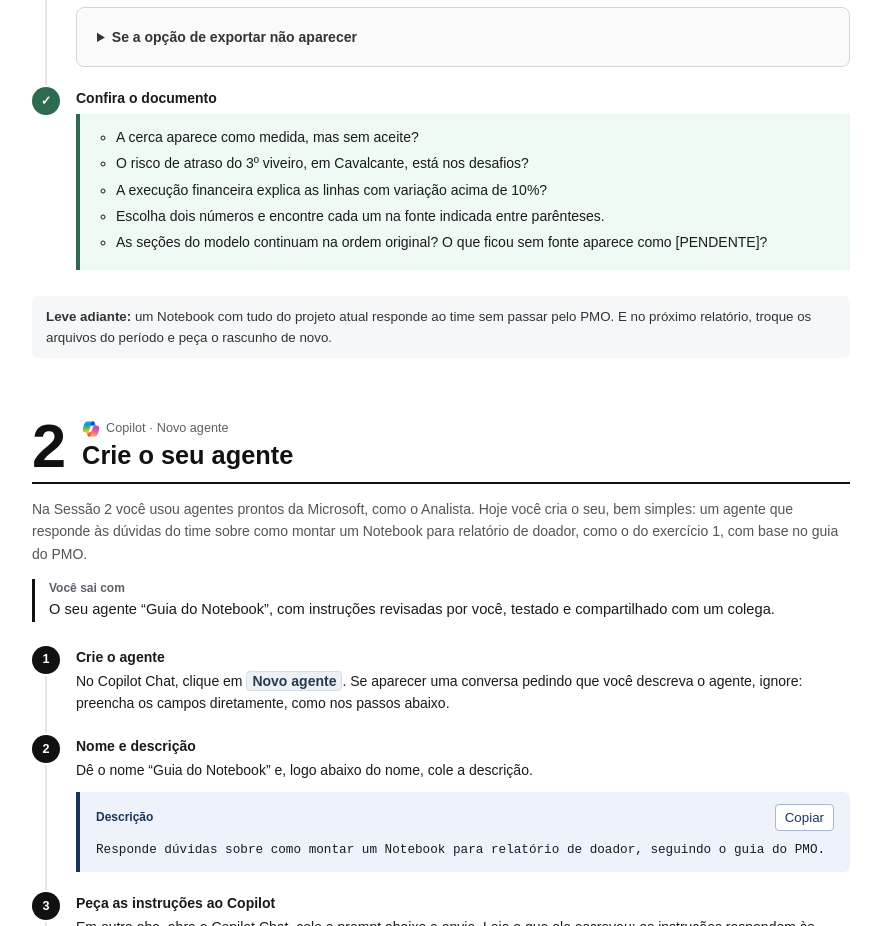
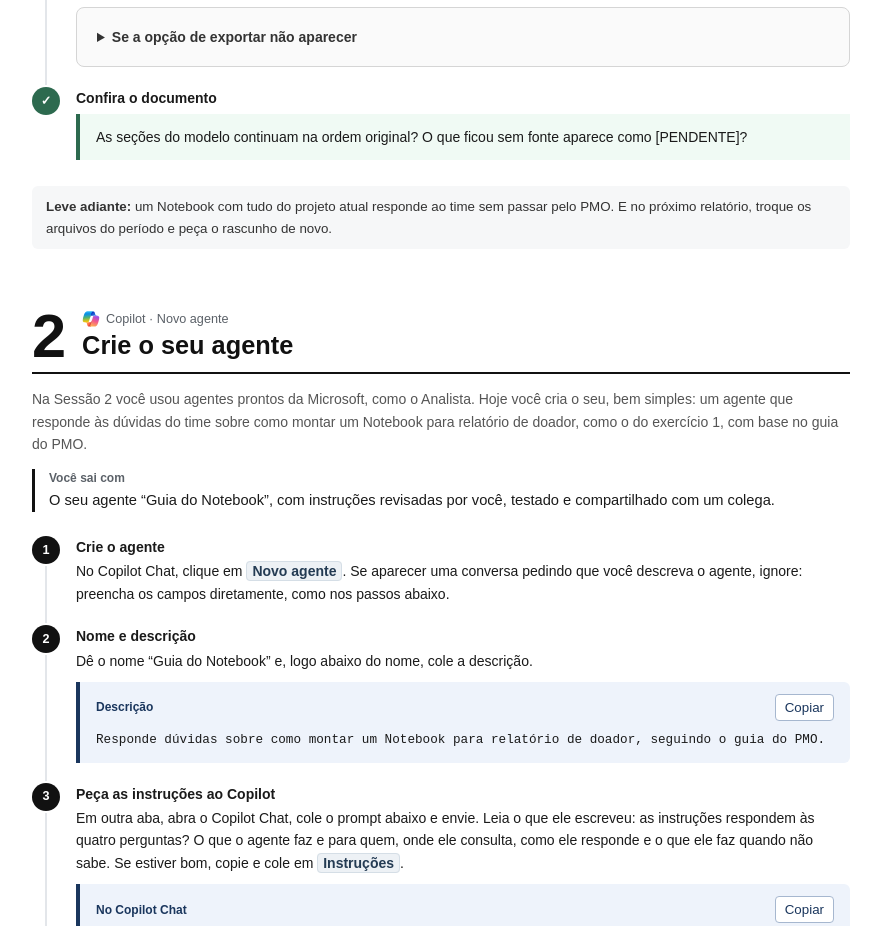
Before and after one commit to educrvz/tnc-workshop, a plain HTML site: page sessao-3.html in a window 1280 px wide. Shown: the part 2977-3903 px from the top of the page, without its empty margins (318-1199 px from the left). Drawn offline with Linux system fonts and the light colour scheme.

Commit message:
Sessão 3: Confira do documento com um só ponto
Co-Authored-By: Claude Opus 5.5 <noreply@anthropic.com>

```diff
--- a/sessao-3.html
+++ b/sessao-3.html
@@ -65,13 +65,7 @@
 <li><span class="st"><span class="where-tag"><img class="step-icon" alt="" aria-hidden="true" src="icons/notebook.svg"/>No Notebook → <img class="step-icon" alt="" aria-hidden="true" src="icons/word.svg"/>Word</span>Exporte para Word</span>Ao final da resposta com o rascunho, clique nos três pontos <span class="path">⋯ › Exportar para › Word</span>. Abra o arquivo gerado e salve no seu OneDrive como <span class="path">Relatorio_T3_Veredas_Vivas</span>.
 <p class="note">O texto segue as seções pedidas no prompt. Confira o documento exportado: a exportação não garante o layout exato do modelo do doador.</p>
 <details class="optional-reference"><summary>Se a opção de exportar não aparecer</summary><p>Copie a resposta inteira, cole num documento do Word e salve no OneDrive com o mesmo nome.</p></details></li>
-<li class="confira"><span class="st">Confira o documento</span><div class="check"><ul>
-<li>A cerca aparece como medida, mas sem aceite?</li>
-<li>O risco de atraso do 3º viveiro, em Cavalcante, está nos desafios?</li>
-<li>A execução financeira explica as linhas com variação acima de 10%?</li>
-<li>Escolha dois números e encontre cada um na fonte indicada entre parênteses.</li>
-<li>As seções do modelo continuam na ordem original? O que ficou sem fonte aparece como [PENDENTE]?</li>
-</ul></div></li>
+<li class="confira"><span class="st">Confira o documento</span><div class="check"><p>As seções do modelo continuam na ordem original? O que ficou sem fonte aparece como [PENDENTE]?</p></div></li>
 </ol>
 <p class="keep"><strong>Leve adiante:</strong> um Notebook com tudo do projeto atual responde ao time sem passar pelo PMO. E no próximo relatório, troque os arquivos do período e peça o rascunho de novo.</p>
 </section>
```
